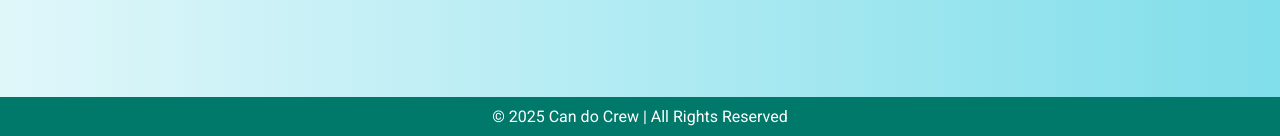
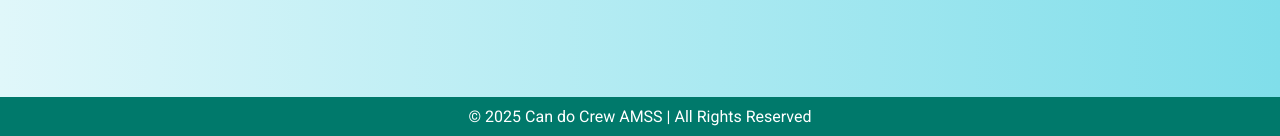
Before and after one commit to ShankarammalSabitha/samplepro, a Flask app: page /staff in a window 1280 px wide. Shown: the part 664-800 px from the top of the page. Run offline with Flask 3, Linux system fonts and the light colour scheme; data that the repository does not hold is empty.

Commit message:
Update staff.html

```diff
--- a/templates/staff.html
+++ b/templates/staff.html
@@ -93,7 +93,7 @@
   </div>
 
   <footer>
-    <p>&copy; 2025 Can do Crew | All Rights Reserved</p>
+    <p>&copy; 2025 Can do Crew AMSS | All Rights Reserved</p>
   </footer>
 </body>
 </html>
```
